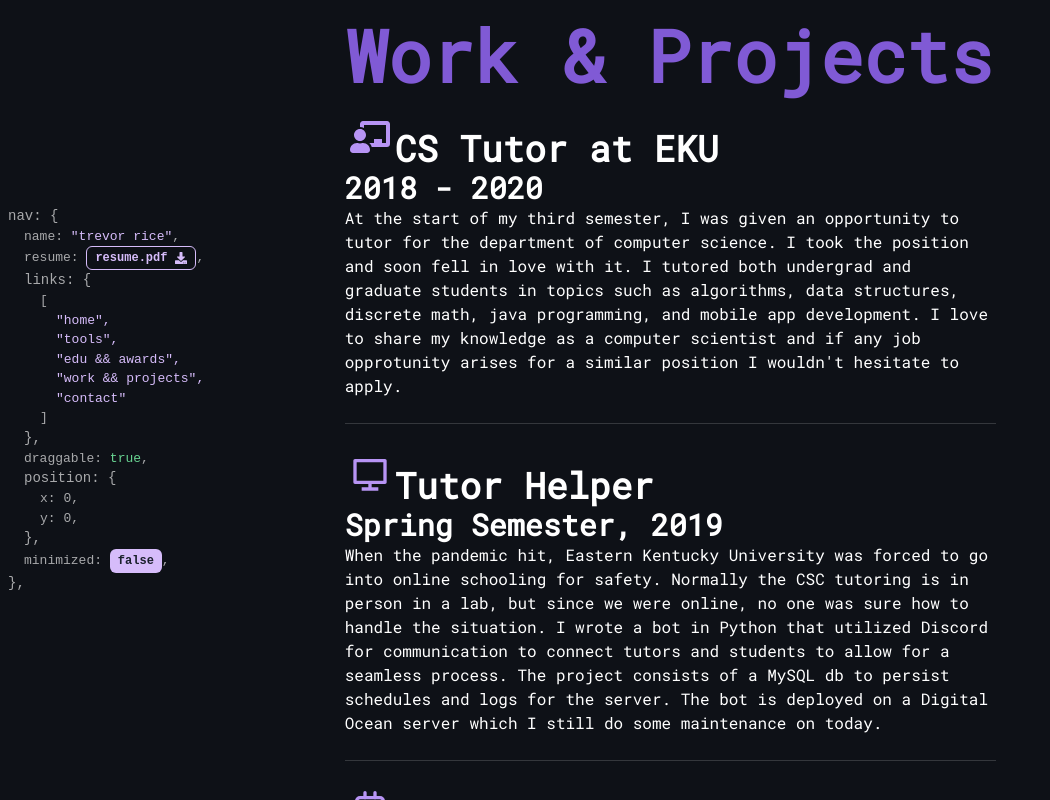
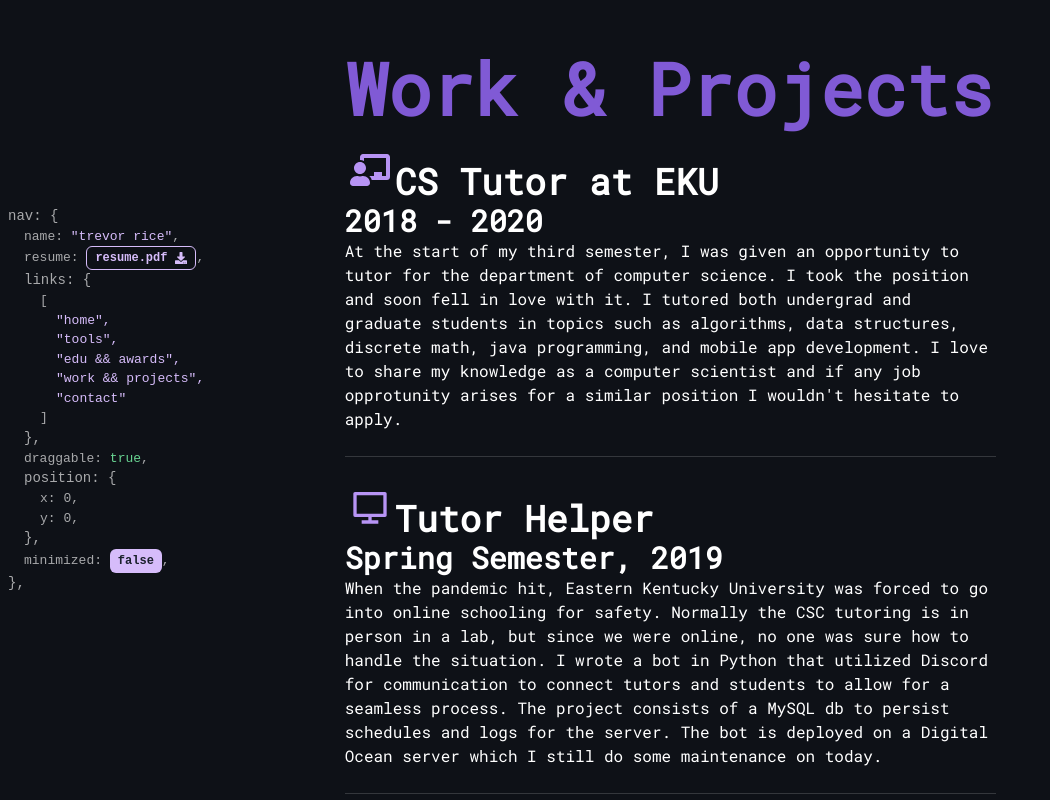
Before and after one commit to trev-dev0/trevrr.dev, a Next.js app in the folder src/: page /work in a window 1280 px wide. Shown: the whole page, without its empty margins (0-1050 px from the left). Built offline with nearby package versions, Linux system fonts and the light colour scheme.

Commit message:
fixed paddingy on work page

```diff
--- a/src/pages/work.tsx
+++ b/src/pages/work.tsx
@@ -11,6 +11,7 @@
         justifyContent="center"
         alignItems="center"
         p={5}
+      py="5%"
       >
         <Box w={{ base: "95%", sm: "95%", md: "80%", lg: "80%" }} h="100%">
           <Box w={{ base: "95%", sm: "95%", md: "80%", lg: "80%" }} h="100%">
```
